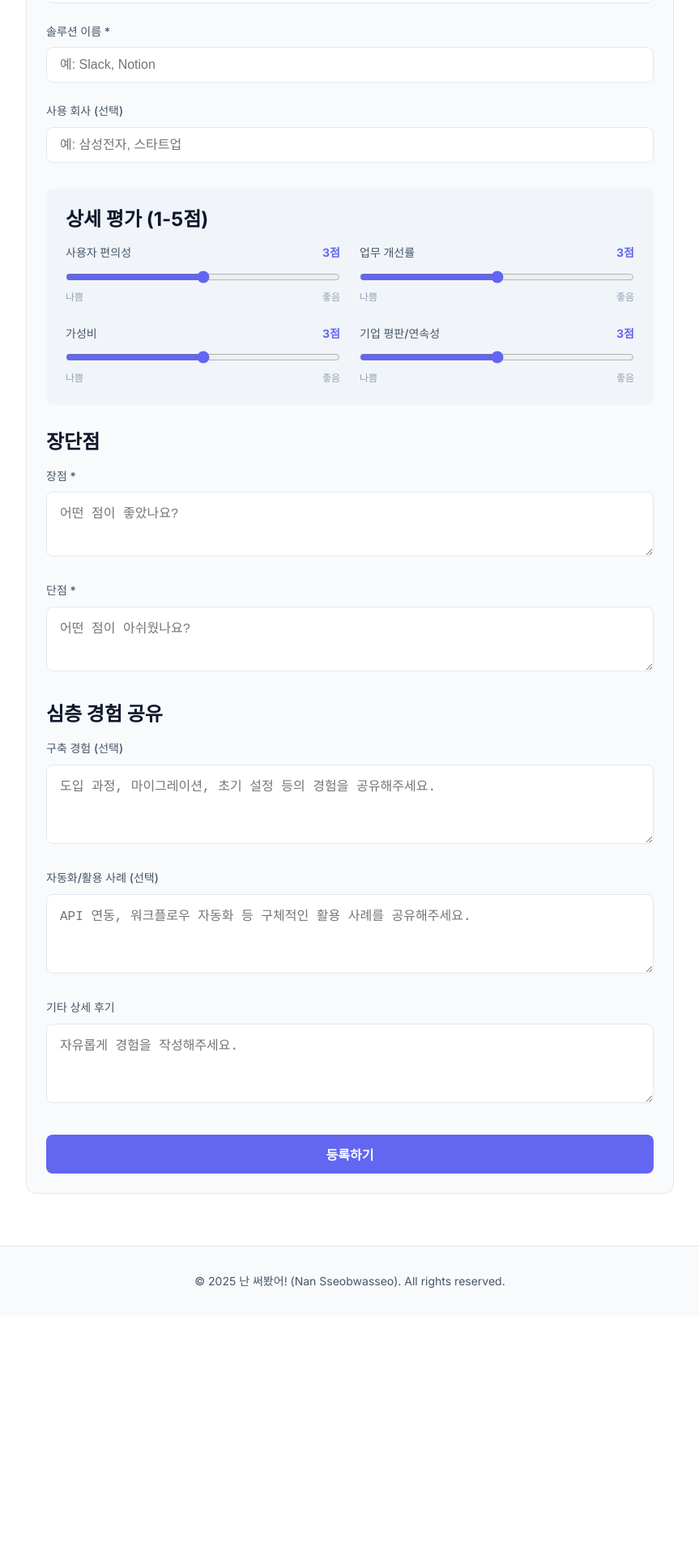
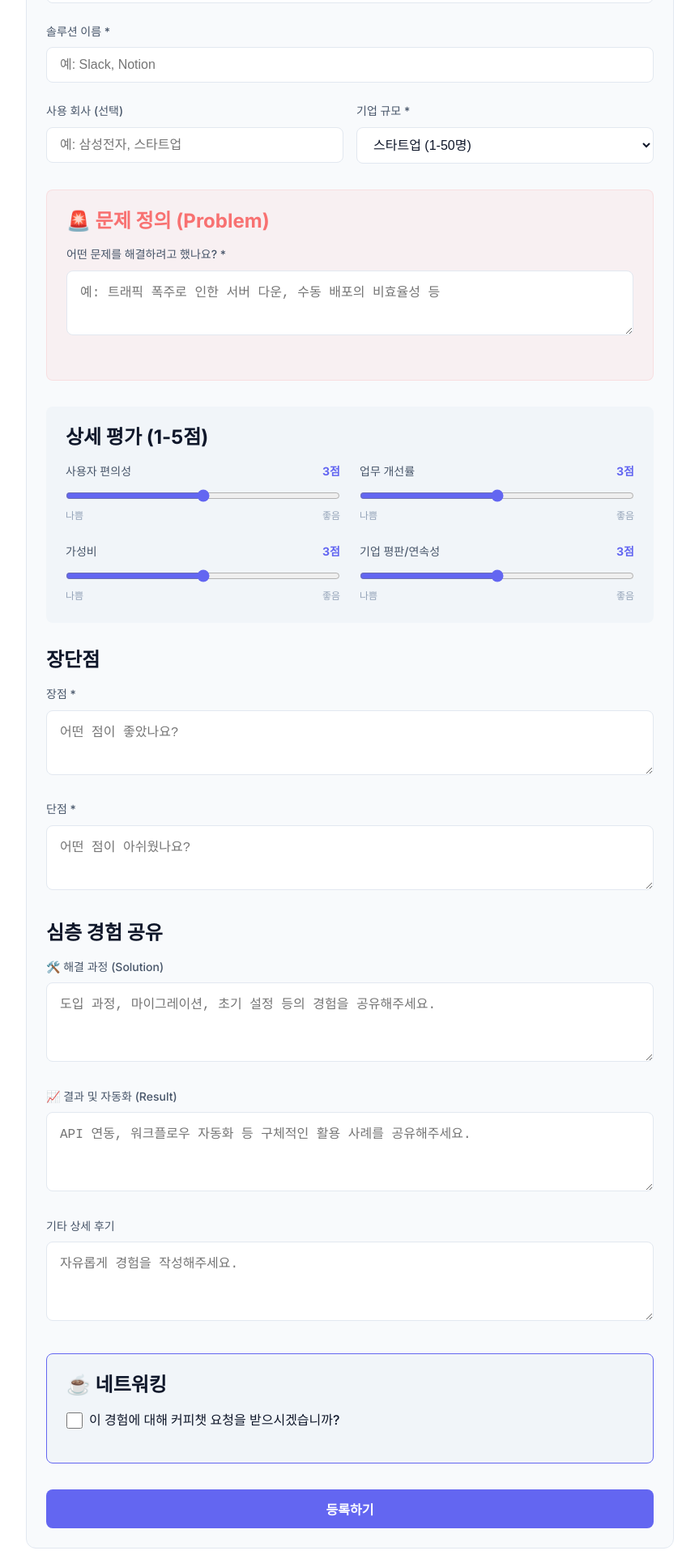
Before and after one commit to dojihyeok/Triedit, a Next.js app: page /write in a window 1280 px wide. Shown: the part 360-2280 px from the top of the page at 81% size, without its empty margins (208-1071 px from the left). Before the commit the page ends 1986 px from the top, so only its background shows below. Built offline with nearby package versions, Linux system fonts and the light colour scheme.

Commit message:
Feat: Add Phase 3 features (Problem Solving context, Company Size, Coffee Chat)

```diff
--- a/src/app/data/mock.ts
+++ b/src/app/data/mock.ts
@@ -8,12 +8,19 @@ export const CATEGORIES = [
     { id: 'productivity', label: '생산성/협업' },
 ];
 
+export const COMPANY_SIZES = [
+    { id: 'startup', label: '스타트업 (1-50명)' },
+    { id: 'scaleup', label: '스케일업 (51-300명)' },
+    { id: 'enterprise', label: '대기업 (300명+)' },
+];
+
 export const MOCK_REVIEWS = [
     {
         id: 1,
         solution: 'Slack',
         category: 'productivity',
         company: 'Tech Corp',
+        companySize: 'scaleup',
         rating: 4.5,
         metrics: {
             usability: 5,
@@ -24,8 +31,11 @@ export const MOCK_REVIEWS = [
         pros: '팀 커뮤니케이션의 표준. 연동성이 정말 좋아서 개발팀에게 필수적입니다.',
         cons: '무료 버전의 메시지 저장 제한이 아쉽고, 알림이 너무 많이 올 때가 있어요.',
         description: '3년째 사용 중인데 없으면 업무가 마비될 정도입니다.',
+        problemContext: '이메일과 카카오톡 혼용으로 인해 업무 히스토리가 파편화되고 보안 이슈가 발생했습니다. 또한, 개발 알림(Jira, GitHub)을 실시간으로 받을 창구가 필요했습니다.',
         implementationStory: '기존에는 카카오톡과 이메일을 혼용하다가, 보안과 업무 이력 관리를 위해 전사 도입했습니다. 채널 구조를 팀별, 프로젝트별로 설계하여 도입 초기 혼란을 줄였습니다.',
         automationStory: 'GitHub, Jira, Sentry를 연동하여 알림을 중앙화했습니다. 또한, 점심 메뉴 추천 봇과 휴가 신청 봇을 직접 개발하여 연동함으로써 직원들의 만족도를 높였습니다.',
+        coffeeChatAvailable: true,
+        contactLink: 'https://open.kakao.com/o/example',
         author: '개발팀 김OO',
         date: '2024.03.15'
     },
@@ -34,6 +44,7 @@ export const MOCK_REVIEWS = [
         solution: 'Jira',
         category: 'productivity',
         company: 'StartUp Inc',
+        companySize: 'startup',
         rating: 3.8,
         metrics: {
             usability: 3,
@@ -44,8 +55,10 @@ export const MOCK_REVIEWS = [
         pros: '기능은 강력하지만 무겁고 복잡합니다. 처음 적응하는데 시간이 좀 걸려요.',
         cons: 'UI가 직관적이지 않고 속도가 느릴 때가 많습니다.',
         description: '애자일 프로세스를 돌리기에는 최적이지만, 가벼운 프로젝트에는 오버스펙인 느낌입니다.',
+        problemContext: '스프레드시트로 이슈를 관리하다 보니 히스토리 추적이 어렵고, 개발 진행 상황을 한눈에 파악하기 어려웠습니다.',
         implementationStory: '스프린트 단위의 업무 관리를 위해 도입했습니다. 초기에는 워크플로우가 너무 복잡해서 팀원들이 힘들어했으나, 단순화된 워크플로우로 변경 후 정착되었습니다.',
         automationStory: 'Bitbucket과 연동하여 커밋 시 자동으로 이슈 상태가 변경되도록 설정했습니다. 또한, 스프린트 종료 시 자동으로 리포트가 생성되도록 자동화했습니다.',
+        coffeeChatAvailable: false,
         author: 'PM 이OO',
         date: '2024.03.14'
     },
@@ -54,6 +67,7 @@ export const MOCK_REVIEWS = [
         solution: 'AWS',
         category: 'infrastructure',
         company: 'Cloud Systems',
+        companySize: 'enterprise',
         rating: 4.8,
         metrics: {
             usability: 4,
@@ -64,8 +78,11 @@ export const MOCK_REVIEWS = [
         pros: '압도적인 서비스 종류와 안정성. 인프라 구축의 표준입니다.',
         cons: '비용 관리가 어렵고, 서비스가 너무 많아 공부가 필요합니다.',
         description: '스타트업부터 대기업까지 확장성을 고려한다면 최고의 선택입니다.',
+        problemContext: '온프레미스 서버의 노후화와 트래픽 급증 시 유연한 대응이 불가능했습니다. 글로벌 서비스 확장을 위해 안정적인 인프라가 필요했습니다.',
         implementationStory: '온프레미스 환경에서 전면 클라우드로 마이그레이션했습니다. 리프트 앤 시프트 방식으로 1차 이전 후, 점진적으로 클라우드 네이티브하게 리팩토링했습니다.',
         automationStory: 'Terraform을 사용하여 모든 인프라를 코드로 관리(IaC)하고 있습니다. GitHub Actions와 연동하여 인프라 변경 사항도 자동으로 배포되도록 파이프라인을 구축했습니다.',
+        coffeeChatAvailable: true,
+        contactLink: 'mailto:sre@example.com',
         author: 'SRE 박OO',
         date: '2024.03.12'
     },
@@ -74,6 +91,7 @@ export const MOCK_REVIEWS = [
         solution: 'Jenkins',
         category: 'devops',
         company: 'Old School Dev',
+        companySize: 'scaleup',
         rating: 3.5,
         metrics: {
             usability: 2,
@@ -84,8 +102,11 @@ export const MOCK_REVIEWS = [
         pros: '무료이고 플러그인이 많아 커스터마이징이 자유롭습니다.',
         cons: 'UI가 구식이고 설정이 복잡합니다. 관리 포인트가 늘어납니다.',
         description: '오랫동안 사용해온 CI/CD 도구입니다. 최근에는 GitHub Actions로 넘어가는 추세지만 여전히 강력합니다.',
+        problemContext: '수동 배포로 인한 휴먼 에러가 잦았고, 배포 시간이 너무 오래 걸렸습니다.',
         implementationStory: '사내 구축형 서버에 설치하여 CI/CD 파이프라인을 구성했습니다. 마스터-슬레이브 구조로 빌드 부하를 분산시켰습니다.',
         automationStory: 'Groovy 스크립트를 사용하여 복잡한 배포 로직을 자동화했습니다. 테스트 실패 시 담당자에게 슬랙 알림을 보내도록 설정했습니다.',
+        coffeeChatAvailable: true,
+        contactLink: 'https://open.kakao.com/o/jenkins_expert',
         author: 'DevOps 최OO',
         date: '2024.03.10'
     },
@@ -94,6 +115,7 @@ export const MOCK_REVIEWS = [
         solution: 'Datadog',
         category: 'devops',
         company: 'Global Biz',
+        companySize: 'enterprise',
         rating: 4.7,
         metrics: {
             usability: 5,
@@ -104,8 +126,10 @@ export const MOCK_REVIEWS = [
         pros: '시각화가 뛰어나고 통합 모니터링이 강력합니다.',
         cons: '가격이 매우 비쌉니다. 로그 양이 많으면 비용 폭탄을 맞을 수 있습니다.',
         description: '모니터링의 끝판왕. 돈 값은 확실히 합니다.',
+        problemContext: 'MSA 환경에서 서비스 간 호출 관계 파악이 어렵고, 장애 발생 시 원인 분석에 너무 많은 시간이 소요되었습니다.',
         implementationStory: '서비스 장애 감지를 위해 도입했습니다. 에이전트 설치만으로 대부분의 지표를 수집할 수 있어 도입이 매우 빨랐습니다.',
         automationStory: '특정 에러율이 임계치를 넘으면 자동으로 PagerDuty를 통해 당직자에게 전화를 걸도록 설정하여 장애 대응 시간을 획기적으로 줄였습니다.',
+        coffeeChatAvailable: false,
         author: 'CTO 정OO',
         date: '2024.03.08'
     }
--- a/src/app/write/page.tsx
+++ b/src/app/write/page.tsx
@@ -2,13 +2,14 @@
 
 import { useState } from 'react';
 import { useRouter } from 'next/navigation';
-import { CATEGORIES } from '../data/mock';
+import { CATEGORIES, COMPANY_SIZES } from '../data/mock';
 
 export default function WritePage() {
     const router = useRouter();
     const [formData, setFormData] = useState({
         solutionName: '',
         company: '',
+        companySize: 'startup',
         category: 'productivity',
         metrics: {
             usability: 3,
@@ -19,13 +20,22 @@ export default function WritePage() {
         pros: '',
         cons: '',
         description: '',
+        problemContext: '',
         implementationStory: '',
-        automationStory: ''
+        automationStory: '',
+        coffeeChatAvailable: false,
+        contactLink: ''
     });
 
     const handleChange = (e: React.ChangeEvent<HTMLInputElement | HTMLTextAreaElement | HTMLSelectElement>) => {
-        const { name, value } = e.target;
-        setFormData(prev => ({ ...prev, [name]: value }));
+        const { name, value, type } = e.target;
+        // @ts-ignore
+        const checked = e.target.checked;
+
+        setFormData(prev => ({
+            ...prev,
+            [name]: type === 'checkbox' ? checked : value
+        }));
     };
 
     const handleMetricChange = (metric: string, value: string) => {
@@ -83,7 +93,8 @@ export default function WritePage() {
                         />
                     </div>
 
-                    <div style={{ marginBottom: '1.5rem' }}>
+                    <div style={{ display: 'grid', gridTemplateColumns: '1fr 1fr', gap: '1rem', marginBottom: '1.5rem' }}>
+                        <div>
                             <label htmlFor="company" className="label">사용 회사 (선택)</label>
                             <input
                                 type="text"
@@ -93,6 +104,41 @@ export default function WritePage() {
                                 onChange={handleChange}
                                 className="input"
                                 placeholder="예: 삼성전자, 스타트업"
+                            />
+                        </div>
+                        <div>
+                            <label htmlFor="companySize" className="label">기업 규모 *</label>
+                            <select
+                                id="companySize"
+                                name="companySize"
+                                value={formData.companySize}
+                                onChange={handleChange}
+                                className="input"
+                                required
+                            >
+                                {COMPANY_SIZES.map(s => (
+                                    <option key={s.id} value={s.id}>{s.label}</option>
+                                ))}
+                            </select>
+                        </div>
+                    </div>
+                </div>
+
+                {/* Problem Context (New) */}
+                <div style={{ marginBottom: '2rem', padding: '1.5rem', backgroundColor: 'rgba(239, 68, 68, 0.05)', borderRadius: 'var(--radius-md)', border: '1px solid rgba(239, 68, 68, 0.1)' }}>
+                    <h3 style={{ marginBottom: '1rem', color: '#f87171' }}>🚨 문제 정의 (Problem)</h3>
+                    <div style={{ marginBottom: '1.5rem' }}>
+                        <label htmlFor="problemContext" className="label">어떤 문제를 해결하려고 했나요? *</label>
+                        <textarea
+                            id="problemContext"
+                            name="problemContext"
+                            value={formData.problemContext}
+                            onChange={handleChange}
+                            className="input"
+                            rows={3}
+                            placeholder="예: 트래픽 폭주로 인한 서버 다운, 수동 배포의 비효율성 등"
+                            required
+                            style={{ resize: 'vertical' }}
                         />
                     </div>
                 </div>
@@ -173,7 +219,7 @@ export default function WritePage() {
                 <div style={{ marginBottom: '2rem' }}>
                     <h3 style={{ marginBottom: '1rem' }}>심층 경험 공유</h3>
                     <div style={{ marginBottom: '1.5rem' }}>
-                        <label htmlFor="implementationStory" className="label">구축 경험 (선택)</label>
+                        <label htmlFor="implementationStory" className="label">🛠️ 해결 과정 (Solution)</label>
                         <textarea
                             id="implementationStory"
                             name="implementationStory"
@@ -187,7 +233,7 @@ export default function WritePage() {
                     </div>
 
                     <div style={{ marginBottom: '1.5rem' }}>
-                        <label htmlFor="automationStory" className="label">자동화/활용 사례 (선택)</label>
+                        <label htmlFor="automationStory" className="label">📈 결과 및 자동화 (Result)</label>
                         <textarea
                             id="automationStory"
                             name="automationStory"
@@ -215,6 +261,43 @@ export default function WritePage() {
                     </div>
                 </div>
 
+                {/* Networking (Coffee Chat) */}
+                <div style={{ marginBottom: '2rem', padding: '1.5rem', backgroundColor: 'var(--surface-hover)', borderRadius: 'var(--radius-md)', border: '1px solid var(--primary)' }}>
+                    <h3 style={{ marginBottom: '1rem' }}>☕️ 네트워킹</h3>
+                    <div style={{ display: 'flex', alignItems: 'center', marginBottom: '1rem' }}>
+                        <input
+                            type="checkbox"
+                            id="coffeeChatAvailable"
+                            name="coffeeChatAvailable"
+                            checked={formData.coffeeChatAvailable}
+                            onChange={handleChange}
+                            style={{ width: '20px', height: '20px', marginRight: '0.5rem', accentColor: 'var(--primary)' }}
+                        />
+                        <label htmlFor="coffeeChatAvailable" style={{ fontSize: '1rem', fontWeight: '500' }}>
+                            이 경험에 대해 커피챗 요청을 받으시겠습니까?
+                        </label>
+                    </div>
+
+                    {formData.coffeeChatAvailable && (
+                        <div className="animate-fade-in">
+                            <label htmlFor="contactLink" className="label">연락처 링크 (오픈카톡, 이메일 등) *</label>
+                            <input
+                                type="text"
+                                id="contactLink"
+                                name="contactLink"
+                                value={formData.contactLink}
+                                onChange={handleChange}
+                                className="input"
+                                placeholder="예: https://open.kakao.com/..."
+                                required={formData.coffeeChatAvailable}
+                            />
+                            <p style={{ fontSize: '0.8rem', color: 'var(--text-tertiary)', marginTop: '0.5rem' }}>
+                                * 연락처는 로그인한 사용자에게만 공개됩니다. (현재 데모 버전에서는 모두에게 공개됨)
+                            </p>
+                        </div>
+                    )}
+                </div>
+
                 <button type="submit" className="btn btn-primary" style={{ width: '100%' }}>
                     등록하기
                 </button>
```
Also changed, not shown: src/app/reviews/[id]/page.tsx (+84 -37 lines). Lines whose indentation alone changed are shown as unchanged.
